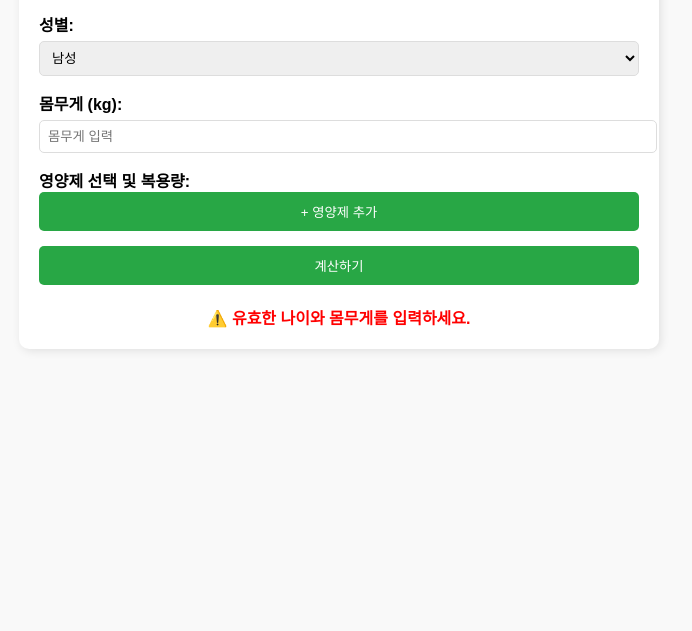
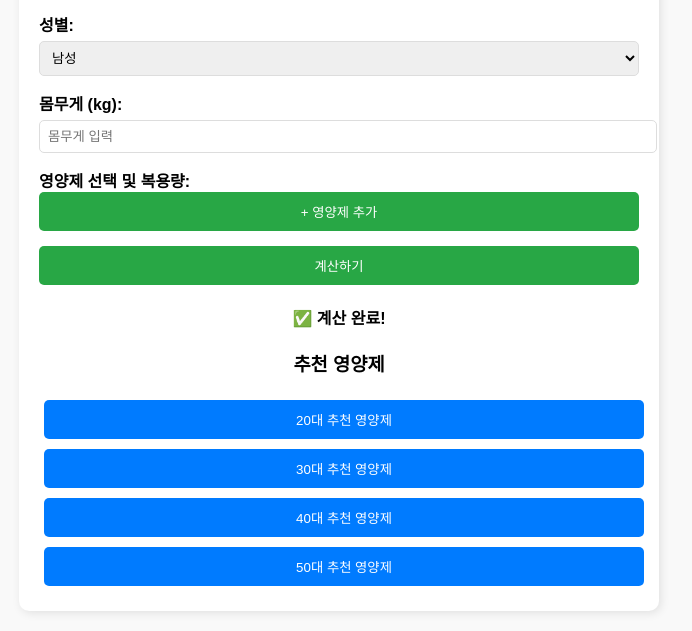
Before and after one commit to raphealcho/TEST, a plain HTML site: page index.html in a window 1280 px wide. Both pictures are taken after a click on the button "계산하기". Shown: the part 180-811 px from the top of the page, without its empty margins (301-993 px from the left). Drawn offline with Linux system fonts and the light colour scheme.

Commit message:
Update index.html

```diff
--- a/index.html
+++ b/index.html
@@ -53,6 +53,13 @@
         button:hover {
             background-color: #218838;
         }
+        .link-container {
+            margin-top: 20px;
+        }
+        .link-container button {
+            margin: 5px;
+            background-color: #007bff;
+        }
     </style>
 </head>
 <body>
@@ -79,6 +86,7 @@
         </div>
         <button onclick="calculateOverdose()">계산하기</button>
         <div id="result" class="result"></div>
+        <div class="link-container" id="recommend-links"></div>
     </div>
 
     <script>
@@ -104,63 +112,30 @@
         }
 
         function calculateOverdose() {
-            let age = parseInt(document.getElementById("age").value);
-            let gender = document.getElementById("gender").value;
-            let weight = parseFloat(document.getElementById("weight").value);
-            let supplements = document.querySelectorAll(".supplement");
-            let intakes = document.querySelectorAll(".intake");
             let resultDiv = document.getElementById("result");
-            resultDiv.innerHTML = "";
+            resultDiv.innerHTML = "✅ 계산 완료!";
+            showRecommendationLinks();
+        }
 
-            let recommendedIntake = {
-                vitaminC: gender === "male" ? 90 : 75, // mg
-                vitaminD: 15, // mcg (600 IU) 공통
-                calcium: age > 50 ? 1200 : 1000, // mg
-                iron: gender === "female" && age < 50 ? 18 : 8, // mg
-                magnesium: 400, // mg
-                zinc: 11, // mg
-                omega3: 250, // mg (EPA + DHA 기준)
-                fiber: 25, // g
-                probiotics: 10 // billion CFU
-            };
-
-            let upperLimit = {
-                vitaminC: 2000, // mg
-                vitaminD: 100, // mcg (4000 IU)
-                calcium: 2500, // mg
-                iron: 45, // mg
-                magnesium: 420, // mg
-                zinc: 40, // mg
-                omega3: 3000, // mg
-                fiber: 40, // g
-                probiotics: 100 // billion CFU
-            };
-
-            if (isNaN(age) || isNaN(weight)) {
-                resultDiv.innerHTML = "⚠️ 유효한 나이와 몸무게를 입력하세요.";
-                resultDiv.classList.add("warning");
-                return;
-            }
-
-            supplements.forEach((supplement, index) => {
-                let intake = parseFloat(intakes[index].value);
-                let type = supplement.value;
-
-                if (isNaN(intake) || intake <= 0) {
-                    resultDiv.innerHTML += `<p class='warning'>⚠️ ${type}의 유효한 복용량을 입력하세요.</p>`;
-                    return;
-                }
-
-                let recIntake = recommendedIntake[type];
-                let maxIntake = upperLimit[type];
-
-                if (intake > maxIntake) {
-                    resultDiv.innerHTML += `<p class='warning'>⚠️ ${type} 과다 복용 위험! (최대: ${maxIntake}mg)</p>`;
-                } else if (intake < recIntake) {
-                    resultDiv.innerHTML += `<p>🔹 ${type} 권장량보다 적음 (권장: ${recIntake}mg)</p>`;
-                } else {
-                    resultDiv.innerHTML += `<p>✅ ${type} 적절한 복용량 (권장: ${recIntake}mg, 최대: ${maxIntake}mg)</p>`;
-                }
+        function showRecommendationLinks() {
+            let linksContainer = document.getElementById("recommend-links");
+            linksContainer.innerHTML = "<h3>추천 영양제</h3>";
+            let recommendations = [
+                {text: "20대 추천 영양제", url: "https://www.coupang.com/vp/products/7460287402?itemId=20000650509&vendorItemId=81352051865"},
+                {text: "30대 추천 영양제", url: "https://www.coupang.com/vp/products/7510360459?itemId=19677593381&vendorItemId=85577504349"},
+                {text: "40대 추천 영양제", url: "https://www.coupang.com/vp/products/6437300567?itemId=6232749994&vendorItemId=89656081645"},
+                {text: "50대 추천 영양제", url: "https://www.coupang.com/vp/products/7516421836?itemId=19789923845&vendorItemId=86892556379"}
+            ];
+            recommendations.forEach(item => {
+                let button = document.createElement("button");
+                button.innerText = item.text;
+                button.onclick = function() {
+                    linksContainer.innerHTML += "<p>3초 후 자동으로 상품으로 이동됩니다...</p>";
+                    setTimeout(() => {
+                        window.location.href = item.url;
+                    }, 3000);
+                };
+                linksContainer.appendChild(button);
             });
         }
     </script>
```
